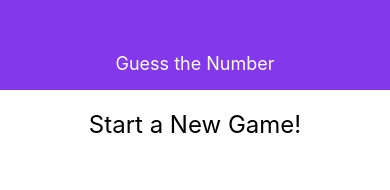
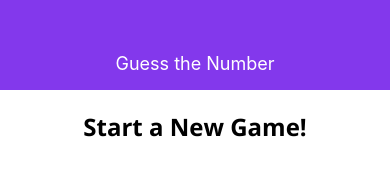
Before and after one commit to AdityaPratap006/guess-the-number-game-app, a React Native app: screen / in a window 390 px wide. Shown: the top 190 px of the page. Built offline with nearby package versions, Linux system fonts and the light colour scheme.

Commit message:
Added custom fonts

```diff
--- a/App.tsx
+++ b/App.tsx
@@ -1,6 +1,8 @@
 import { StatusBar } from 'expo-status-bar';
 import React, { useState } from 'react';
 import { StyleSheet, View } from 'react-native';
+import * as Font from 'expo-font';
+import { AppLoading } from 'expo';
 
 // Components
 import Header from './src/components/Header';
@@ -9,6 +11,13 @@
 import StartGameScreen from './src/screens/StartGameScreen';
 import GamePlayScreen from './src/screens/GamePlayScreen';
 import GameOverScreen from './src/screens/GameOverScreen';
+
+const fetchFonts = async () => {
+  return Font.loadAsync({
+    'open-sans': require('./assets/fonts/fonts/OpenSans-Regular.ttf'),
+    'open-sans-bold': require('./assets/fonts/fonts/OpenSans-Bold.ttf'),
+  });
+}
 
 enum CurrentRoute {
   START_GAME,
@@ -20,6 +29,17 @@
   const [route, setRoute] = useState<CurrentRoute>(CurrentRoute.START_GAME);
   const [userNumber, setUserNumber] = useState<number>();
   const [rounds, setRounds] = useState<number>(0);
+  const [isLoaded, setIsLoadeded] = useState<boolean>(false);
+
+  if (!isLoaded) {
+    return (
+      <AppLoading
+        startAsync={fetchFonts}
+        onFinish={() => setIsLoadeded(true)}
+        onError={(error) => console.log(error)}
+      />
+    );
+  }
 
   const startGameHandler = (selectedNumber: number) => {
     setUserNumber(selectedNumber);
--- a/package.json
+++ b/package.json
@@ -9,6 +9,7 @@
   },
   "dependencies": {
     "expo": "~38.0.8",
+    "expo-font": "~8.2.1",
     "expo-status-bar": "^1.0.2",
     "react": "~16.11.0",
     "react-dom": "~16.11.0",
--- a/src/screens/StartGameScreen.tsx
+++ b/src/screens/StartGameScreen.tsx
@@ -150,6 +150,7 @@
         fontSize: 24,
         marginVertical: 10,
         color: lightThemeColors.text,
+        fontFamily: 'open-sans-bold',
     },
     inputContainer: {
         width: 300,
```
Also changed, not shown: assets/fonts/fonts/OpenSans-Bold.ttf (added), assets/fonts/fonts/OpenSans-Regular.ttf (added).
